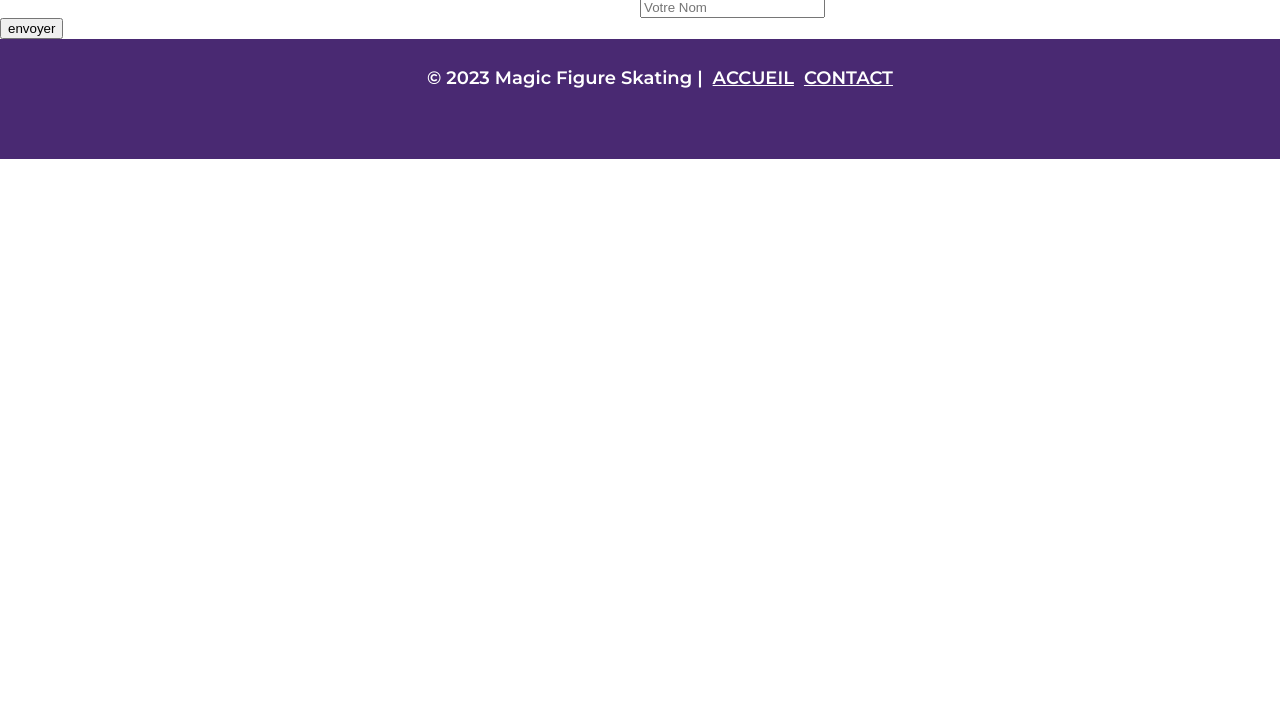
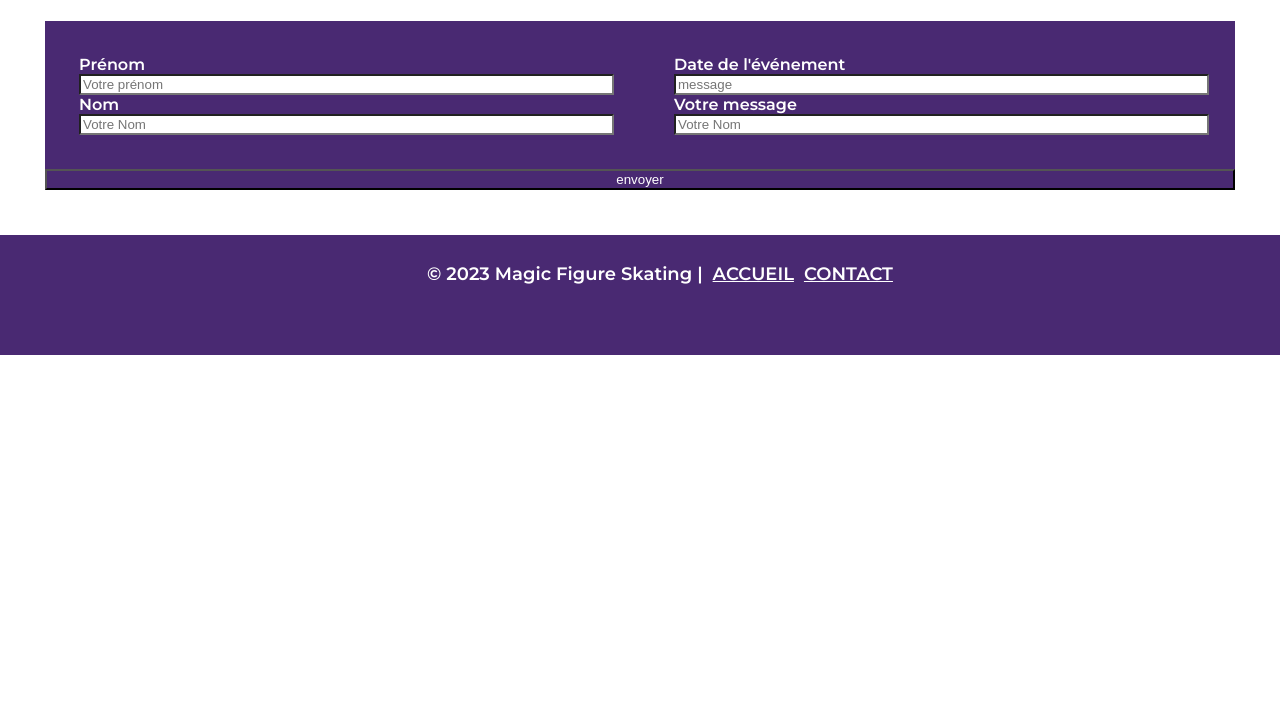
Before and after one commit to raisimen/site_test_figureskating, a plain HTML site: page formulaire.html in a window 1280 px wide. Shown: the part 94-800 px from the top of the page. Drawn offline with Linux system fonts and the light colour scheme.

Commit message:
newmodif

```diff
--- a/formulaire.html
+++ b/formulaire.html
@@ -20,29 +20,40 @@
         </nav>
     </header>
 
-        <main class="mainformulaire">
-            <form method="get" action="mail.php"></form>
+    <form method="get" action="mail.php">
+        <main>
+            <div class="mainformulaire">
+
+
                 <div class="formulaire">
-                <label for="message">Prénom</label>
+                    <label for="message">Prénom</label><br>
                     <input type="text" name="message" placeholder="Votre prénom" id="message">
+                    <br>
                     <label for="message">Nom</label>
+                    <br>
                     <input type="text" name="message" placeholder="Votre Nom" id="message">
                 </div>
 
                 <div class="formulaire">
                     <label for="message">Date de l'événement</label>
                     <input type="text" name="message" placeholder="message" id="message">
+                    <br>
                     <label for="message">Votre message</label>
                     <input type="text" name="message" placeholder="Votre Nom" id="message">
+
                 </div>
+
+
 
 
 
                 <input type="submit" value="envoyer">
 
+
             </div>
+
+        </main>
     </form>
-        </main>
 
     <footer>
         <div class="footerstyle">
--- a/style.css
+++ b/style.css
@@ -103,16 +103,33 @@ body {
 
 }
 
+
 .mainformulaire {
     display: flex;
+
+    margin: 45px;
     flex-wrap: wrap;
+
 }
 
 .formulaire {
     flex-basis: 50%;
+    padding: 34px;
+    background-color:  rgb(73, 41, 114);
+    color: #ffffff;
+    box-sizing: border-box;
+
 }
 
+input {
+    background-color: rgb(255, 255, 255);
+    width: 100%;
+}
 
+input[type=submit]{
+    color: rgb(255, 255, 255);
+    background-color: rgb(73, 41, 114);
+}
 
 
 
```
Lines whose indentation alone changed are shown as unchanged.
